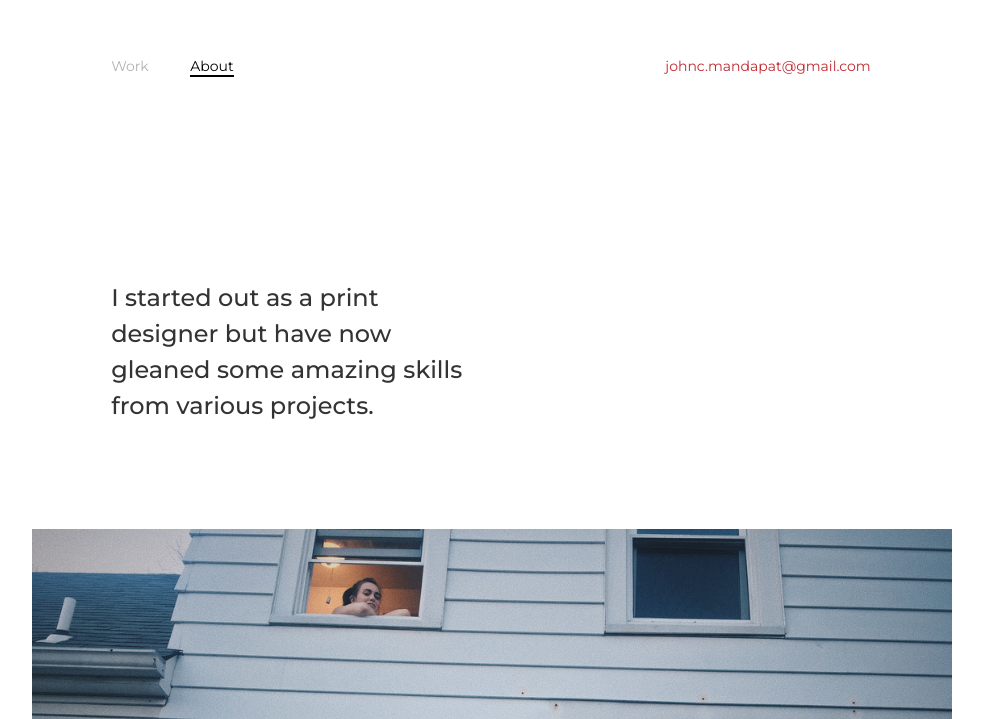
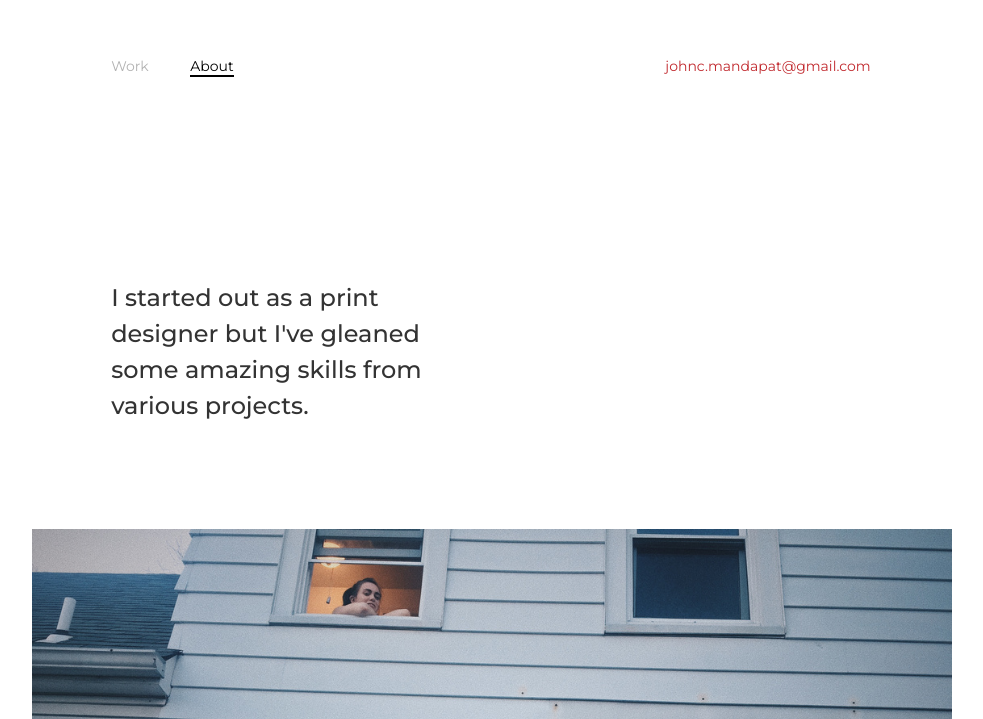
Before and after one commit to Ethspy/Ethspy.github.io, a plain HTML site: page about.html in a window 1280 px wide. Shown: the part 128-847 px from the top of the page, without its empty margins (148-1131 px from the left). Drawn offline with nearby package versions, Linux system fonts and the light colour scheme.

Commit message:
Text Edit

```diff
--- a/about.html
+++ b/about.html
@@ -53,7 +53,7 @@
       <main>
         <div class="row" id="maincont">
           <div class="col-md-5 col-md-offset-1 intro">
-            <h3>I started out as a print designer but have now gleaned some amazing skills from various projects.</h3>
+            <h3>I started out as a print designer but I've gleaned some amazing skills from various projects.</h3>
           </div>
         </div>
 
```
